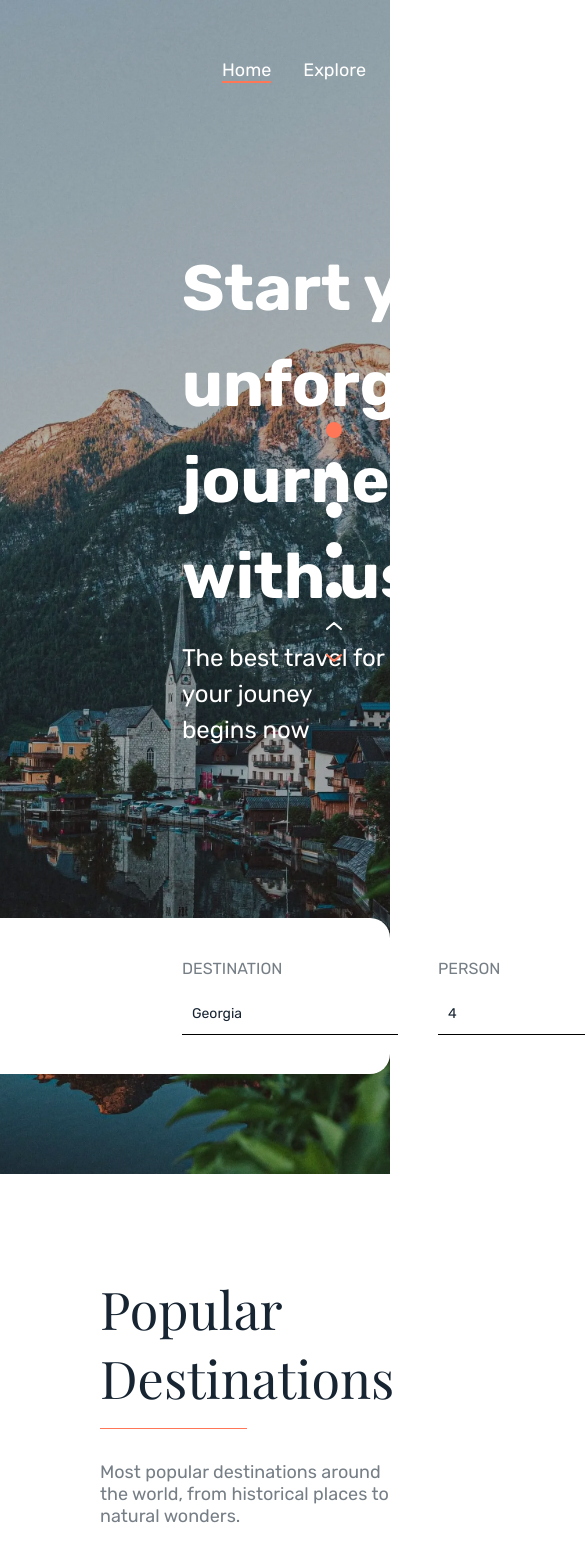
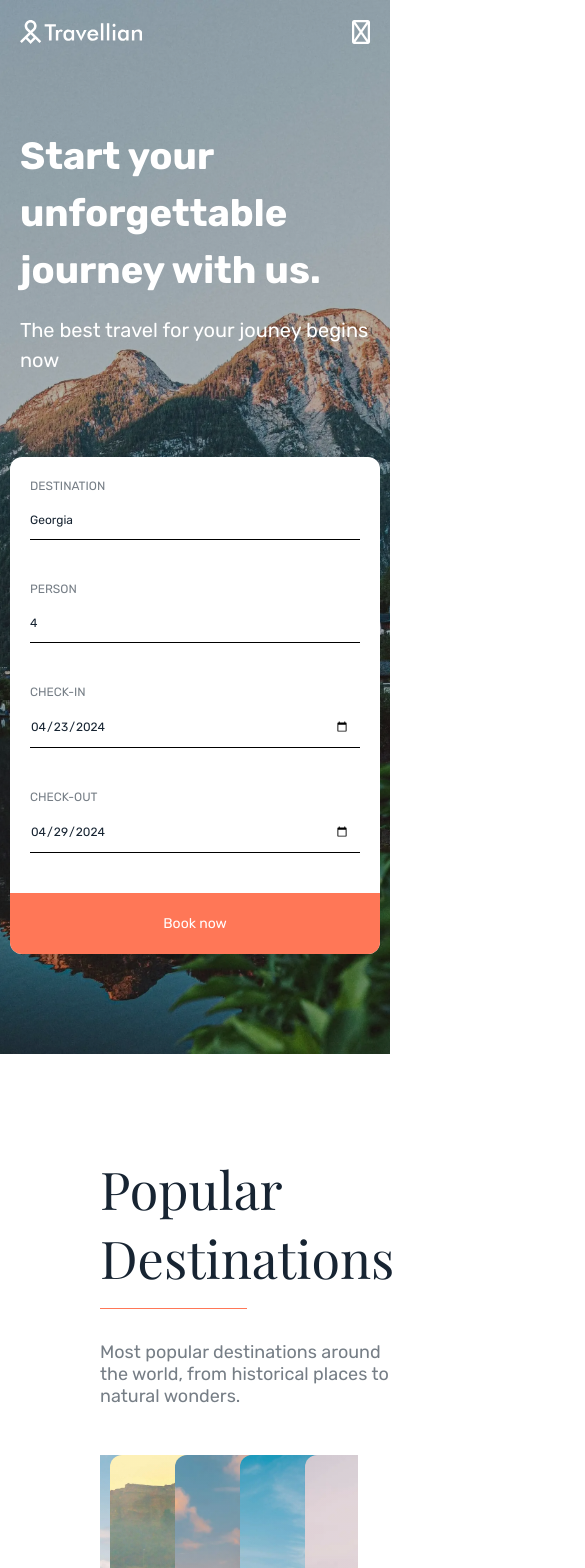
Before and after one commit to NikolozKereselidze/Travel-Agency, a React (Vite) app: page / in a window 390 px wide. Shown: the top 1568 px of the page, 585 px wide, since content can reach past the window. Built offline with nearby package versions, Linux system fonts and the light colour scheme; a web font is replaced by a local one.

Commit message:
feat: add MobileNavigation component
make Hero section responsive

```diff
--- a/src/App.jsx
+++ b/src/App.jsx
@@ -1,49 +1,49 @@
-import { Suspense, lazy } from "react";
+import { Suspense, lazy, useEffect, useState } from "react";
 import "./App.css";
 import LoadingSpinner from "./components/LoadingSpinner";
 import Offer from "./components/Offer/Offer";
 import Blog from "./components/Blog/Blog";
 import Testimonials from "./components/Testimonials/Testimonials";
 import Footer from "./components/Footer/Footer";
+import MobileNavigation from "./components/Navigation/MobileNavigation.jsx";
 
 const Header = lazy(() => import("./components/Hero/Header"));
 const Hero = lazy(() => import("./components/Hero/Hero"));
 const HeaderBook = lazy(() => import("./components/Hero/HeaderBook"));
-const HeroSidebar = lazy(() => import("./components/Hero/HeroSidebar"));
+
 const Destinations = lazy(() =>
   import("./components/Destinations/Destinations")
 );
 
 function App() {
+  const [isMobile, setIsMobile] = useState(window.innerWidth < 1000);
+
+  useEffect(() => {
+    const handleResize = () => setIsMobile(window.innerWidth < 1000);
+    window.addEventListener("resize", handleResize);
+    return () => window.removeEventListener("resize", handleResize);
+  }, []);
+
   return (
     <>
       <Suspense fallback={<LoadingSpinner />}>
         <section className="heroWrapper" id="home">
-          <Header />
+          {isMobile ? <MobileNavigation /> : <Header />}
           <Hero />
           <HeaderBook />
-          <HeroSidebar />
         </section>
-      </Suspense>
-      <Suspense fallback={<LoadingSpinner />}>
         <section
           className="sectionsWrapper destinationsSection"
           id="destinations"
         >
           <Destinations />
         </section>
-      </Suspense>
-      <Suspense fallback={<LoadingSpinner />}>
         <section className="sectionsWrapper" id="offer">
           <Offer />
         </section>
-      </Suspense>
-      <Suspense fallback={<LoadingSpinner />}>
         <section className="sectionsWrapper" id="blog">
           <Blog />
         </section>
-      </Suspense>
-      <Suspense fallback={<LoadingSpinner />}>
         <section className="sectionsWrapper" id="testimonials">
           <Testimonials />
         </section>
--- a/src/components/Hero/Header.jsx
+++ b/src/components/Hero/Header.jsx
@@ -1,47 +1,12 @@
-import { useState } from "react";
 import Logo from "../../assets/Logo";
 import styles from "../../styles//Hero/Header.module.css";
+import Navigation from "../Navigation/Navigation";
 
 const Header = () => {
-  const [active, setActive] = useState("Home");
-
-  const handleActiveClick = (page, href) => {
-    setActive(page);
-    const targetElement = document.querySelector(href);
-    targetElement?.scrollIntoView({ behavior: "smooth", block: "start" });
-  };
-
-  const links = [
-    { name: "Home", href: "#home" },
-    { name: "Explore", href: "#destinations" },
-    { name: "Travel", href: "#offer" },
-    { name: "Blog", href: "#blog" },
-    { name: "Testimonials", href: "#testimonials" },
-  ];
-
   return (
     <div className={styles.headerWrapper}>
       <Logo />
-      <div>
-        <ul className={styles.headerLinksWrapper}>
-          {links.map((link, index) => (
-            <li key={index}>
-              <a
-                href={link.href}
-                className={`${styles.headerLink} ${
-                  active === link.name ? styles.active : ""
-                }`}
-                onClick={(e) => {
-                  e.preventDefault();
-                  handleActiveClick(link.name, link.href);
-                }}
-              >
-                {link.name}
-              </a>
-            </li>
-          ))}
-        </ul>
-      </div>
+      <Navigation />
       <div className={styles.headerButtons}>
         <button className={styles.loginButton}>Log In</button>
         <button className={styles.signupButton}>Sign Up</button>
--- a/src/components/Hero/Hero.jsx
+++ b/src/components/Hero/Hero.jsx
@@ -4,7 +4,7 @@ const Hero = () => {
   return (
     <div className={styles.titleWrapper}>
       <h2 className={styles.title}>
-        Start your unforgettable journey with us.
+        Start your unforgettable <br></br> journey with us.
       </h2>
       <span className={styles.subTitle}>
         The best travel for your jouney begins now
--- /dev/null
+++ b/src/components/Navigation/MobileNavigation.jsx
@@ -0,0 +1,37 @@
+import { useState } from "react";
+import Logo from "../../assets/Logo";
+import styles from "../../styles/Navigation/MobileNavigation.module.css";
+import Navigation from "./Navigation";
+
+const MobileNavigation = () => {
+  const [openModal, setOpenModal] = useState(false);
+
+  const modalHandler = () => {
+    setOpenModal((prev) => !prev);
+  };
+
+
+  return (
+    <>
+      {openModal ? (
+        <Navigation
+          mobile={true}
+          openModal={openModal}
+          modalHandler={modalHandler}
+        />
+      ) : (
+        ""
+      )}
+      <div className={styles.navWrapper}>
+        <Logo />
+        <i
+          className={`fa-regular fa-bars ${styles.navIcon}`}
+          onClick={modalHandler}
+        ></i>
+      </div>
+      <div className={styles.navigation}></div>
+    </>
+  );
+};
+
+export default MobileNavigation;
--- /dev/null
+++ b/src/components/Navigation/Navigation.jsx
@@ -0,0 +1,74 @@
+import { useEffect, useState } from "react";
+import styles from "../../styles/Navigation/Navigation.module.css";
+import HeroSidebar from "../Hero/HeroSidebar.jsx";
+
+const Navigation = ({ mobile, openModal, modalHandler }) => {
+  const [active, setActive] = useState("Home");
+
+  console.log(mobile);
+
+  useEffect(() => {
+    if (mobile) {
+      document.documentElement.style.overflowY = "hidden";
+    } else {
+      document.documentElement.style.overflowY = "";
+    }
+    return () => {
+      document.documentElement.style.overflowY = "";
+    };
+  }, [mobile]);
+
+  const handleActiveClick = (page, href) => {
+    setActive(page);
+    const targetElement = document.querySelector(href);
+    targetElement?.scrollIntoView({ behavior: "smooth", block: "start" });
+  };
+
+  const links = [
+    { name: "Home", href: "#home" },
+    { name: "Explore", href: "#destinations" },
+    { name: "Travel", href: "#offer" },
+    { name: "Blog", href: "#blog" },
+    { name: "Testimonials", href: "#testimonials" },
+  ];
+
+  return (
+    <>
+      <ul
+        className={`${styles.headerLinksWrapper} ${
+          mobile ? styles.mobile : ""
+        }`}
+      >
+        {mobile ? (
+          <i
+            className={`fa-regular fa-x ${styles.closeIcon}`}
+            onClick={modalHandler}
+          ></i>
+        ) : (
+          ""
+        )}
+        {links.map((link, index) => (
+          <li key={index}>
+            <a
+              href={link.href}
+              className={`${styles.headerLink} ${
+                active === link.name ? styles.active : ""
+              }`}
+              onClick={(e) => {
+                e.preventDefault();
+                handleActiveClick(link.name, link.href);
+                openModal && modalHandler();
+              }}
+            >
+              {link.name}
+            </a>
+          </li>
+        ))}
+      </ul>
+
+      {mobile ? "" : <HeroSidebar />}
+    </>
+  );
+};
+
+export default Navigation;
--- a/src/styles/Hero/Header.module.css
+++ b/src/styles/Hero/Header.module.css
@@ -6,19 +6,6 @@
   padding-left: 18.2rem;
 }
 
-.headerLinksWrapper {
-  display: flex;
-  justify-content: center;
-  align-items: center;
-  gap: 3.2rem;
-  list-style: none;
-}
-
-.headerLink {
-  text-decoration: none;
-}
-
-.headerLink,
 .signupButton,
 .loginButton {
   color: #fff;
@@ -41,6 +28,30 @@
   padding: 1rem 2.2rem;
 }
 
-.active {
-  border-bottom: 2px solid #ff7757;
+/* MEDIA QUERIES */
+
+@media screen and (max-width: 1440px) {
+  .headerWrapper {
+    padding-left: 4rem;
+    padding-right: 4rem;
+  }
 }
+
+@media screen and (max-width: 1152px) {
+  .headerWrapper {
+    padding: 2rem;
+  }
+
+  .headerButtons {
+    gap: 2rem;
+  }
+
+  .loginButton,
+  .signupButton {
+    font-size: 1.6rem;
+  }
+
+  .signupButton {
+    padding: 0.6rem 2.2rem;
+  }
+}
--- a/src/styles/Hero/HeaderBook.module.css
+++ b/src/styles/Hero/HeaderBook.module.css
@@ -13,10 +13,12 @@
   padding: 3.8rem 0;
   display: flex;
   gap: 4rem;
+  flex-wrap: wrap;
 }
 
 .col {
   display: flex;
+  flex: 1 1 0;
   flex-direction: column;
   justify-content: center;
   align-items: flex-start;
@@ -36,6 +38,7 @@
   border-bottom: 1px solid #000;
   color: #172432;
   font-size: 1.4rem;
+  width: 100%;
 }
 
 .bookButton {
@@ -53,3 +56,76 @@
   font-size: 2rem;
   border: none;
 }
+
+/* MEDIA QUERIES */
+@media screen and (max-width: 1440px) {
+  .wrapper {
+    padding-left: 10rem;
+  }
+
+  .details {
+    padding: 2.8rem 0;
+  }
+}
+
+@media screen and (max-width: 1152px) {
+  .wrapper {
+    padding-left: 3rem;
+    gap: 2.8rem;
+  }
+
+  .details {
+    padding: 2rem 0;
+  }
+
+  .col {
+    gap: 0.6rem;
+  }
+
+  .label,
+  .input {
+    font-size: 1.2rem;
+    padding-left: 0;
+  }
+
+  .button {
+    font-size: 1.6rem;
+  }
+}
+
+@media screen and (max-width: 768px) {
+  .wrapper {
+    margin-right: 2.4rem;
+    gap: 2rem;
+  }
+
+  .col {
+    flex-basis: 30%;
+  }
+}
+
+@media screen and (max-width: 475px) {
+  .wrapper {
+    flex-direction: column;
+    padding-left: 0;
+    margin-left: 1rem;
+    margin-right: 1rem;
+    border-radius: 12px;
+  }
+
+  .details {
+    padding: 2rem;
+  }
+
+  .col {
+    flex-basis: 50%;
+  }
+
+  .bookButton > button {
+    width: 100%;
+    border-top-right-radius: 0;
+    border-bottom-left-radius: 12px;
+    border-bottom-right-radius: 12px;
+    font-size: 1.4rem;
+  }
+}
--- a/src/styles/Hero/Hero.module.css
+++ b/src/styles/Hero/Hero.module.css
@@ -1,6 +1,6 @@
 .titleWrapper {
   display: flex;
-  padding-left: 182px;
+  padding-left: 18.2rem;
   flex-direction: column;
   justify-content: center;
   align-items: flex-start;
@@ -19,3 +19,47 @@
   color: #fff;
   font-size: 2.4rem;
 }
+
+/* MEDIA QUERIES */
+@media screen and (max-width: 1440px) {
+  .titleWrapper {
+    padding-left: 10rem;
+  }
+
+  .title {
+    font-size: 4.8rem;
+  }
+
+  .subTitle {
+    font-size: 2.2rem;
+  }
+}
+
+@media screen and (max-width: 1152px) {
+  .title {
+    font-size: 4rem;
+  }
+
+  .subTitle {
+    font-size: 2rem;
+  }
+}
+
+@media screen and (max-width: 768px) {
+  .titleWrapper {
+    padding-left: 5.4rem;
+    margin-bottom: 12rem;
+  }
+}
+
+@media screen and (max-width: 475px) {
+  .titleWrapper {
+    margin-top: 6.4rem;
+    margin-bottom: 8.2rem;
+    padding-left: 2rem;
+    padding-right: 2rem;
+  }
+  .title {
+    font-size: 3.8rem;
+  }
+}
--- a/src/styles/Hero/HeroSidebar.module.css
+++ b/src/styles/Hero/HeroSidebar.module.css
@@ -5,6 +5,7 @@
   position: absolute;
   right: 4.8rem;
   top: 50%;
+  transform: translateY(-50%);
 }
 
 .sidebar > svg {
--- /dev/null
+++ b/src/styles/Navigation/MobileNavigation.module.css
@@ -0,0 +1,28 @@
+.navWrapper {
+  display: flex;
+  justify-content: space-between;
+  align-items: center;
+  padding: 2rem;
+}
+
+.navigation {
+  display: flex;
+  justify-content: flex-end;
+}
+
+.navWrapper > svg {
+  width: fit-content;
+  height: 3rem;
+}
+
+.navIcon {
+  cursor: pointer;
+  color: #fff;
+  font-size: 2.4rem;
+}
+
+@media screen and (max-width: 475px) {
+  .navWrapper > svg {
+    height: 2.4rem;
+  }
+}
--- /dev/null
+++ b/src/styles/Navigation/Navigation.module.css
@@ -0,0 +1,66 @@
+.headerLinksWrapper {
+  display: flex;
+  justify-content: center;
+  align-items: center;
+  gap: 3.2rem;
+  list-style: none;
+}
+
+.headerLink {
+  text-decoration: none;
+  color: #fff;
+  font-size: 1.8rem;
+  font-weight: 400;
+  border: none;
+  background: none;
+  cursor: pointer;
+  padding-bottom: 0.2rem;
+}
+
+.mobile {
+  height: 100vh;
+  width: 100vw;
+  justify-content: center;
+  align-items: center;
+  list-style: none;
+  gap: 2.4rem;
+  padding-left: 0;
+  flex-direction: column;
+  align-items: center;
+  background-color: rgba(255, 255, 255, 0.75);
+  padding: 3rem 4.2rem;
+  margin-right: 2.2rem;
+  position: fixed;
+}
+.mobile > li > a,
+.closeIcon {
+  color: #484747;
+  font-size: 2.4rem;
+}
+
+.closeIcon {
+  position: absolute;
+  top: 3.4rem;
+  right: 4rem;
+  cursor: pointer;
+}
+
+.active {
+  border-bottom: 1px solid #ff7757;
+}
+
+@media screen and (max-width: 1440px) {
+  .headerLinksWrapper {
+    gap: 2.6rem;
+  }
+}
+
+@media screen and (max-width: 1152px) {
+  .headerLinksWrapper {
+    padding-left: 0;
+  }
+
+  .headerLink {
+    font-size: 1.6rem;
+  }
+}
```
